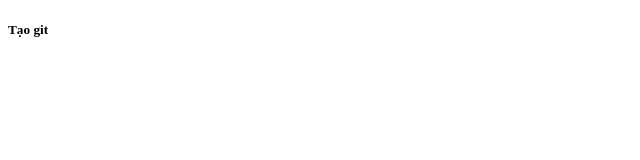
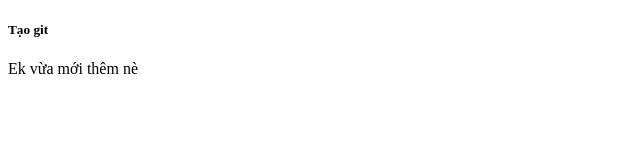
Before and after one commit to Anhhuynh442000/git-basic, a plain HTML site: page index.html in a window 1280 px wide. Shown: the whole page, without its empty margins (0-640 px from the left). Drawn offline with Linux system fonts and the light colour scheme.

Commit message:
Update index.html

```diff
--- a/index.html
+++ b/index.html
@@ -8,5 +8,6 @@
 </head>
 <body>
     <h5>Tạo git</h5>
+    Ek vừa mới thêm nè
 </body>
 </html>
```
